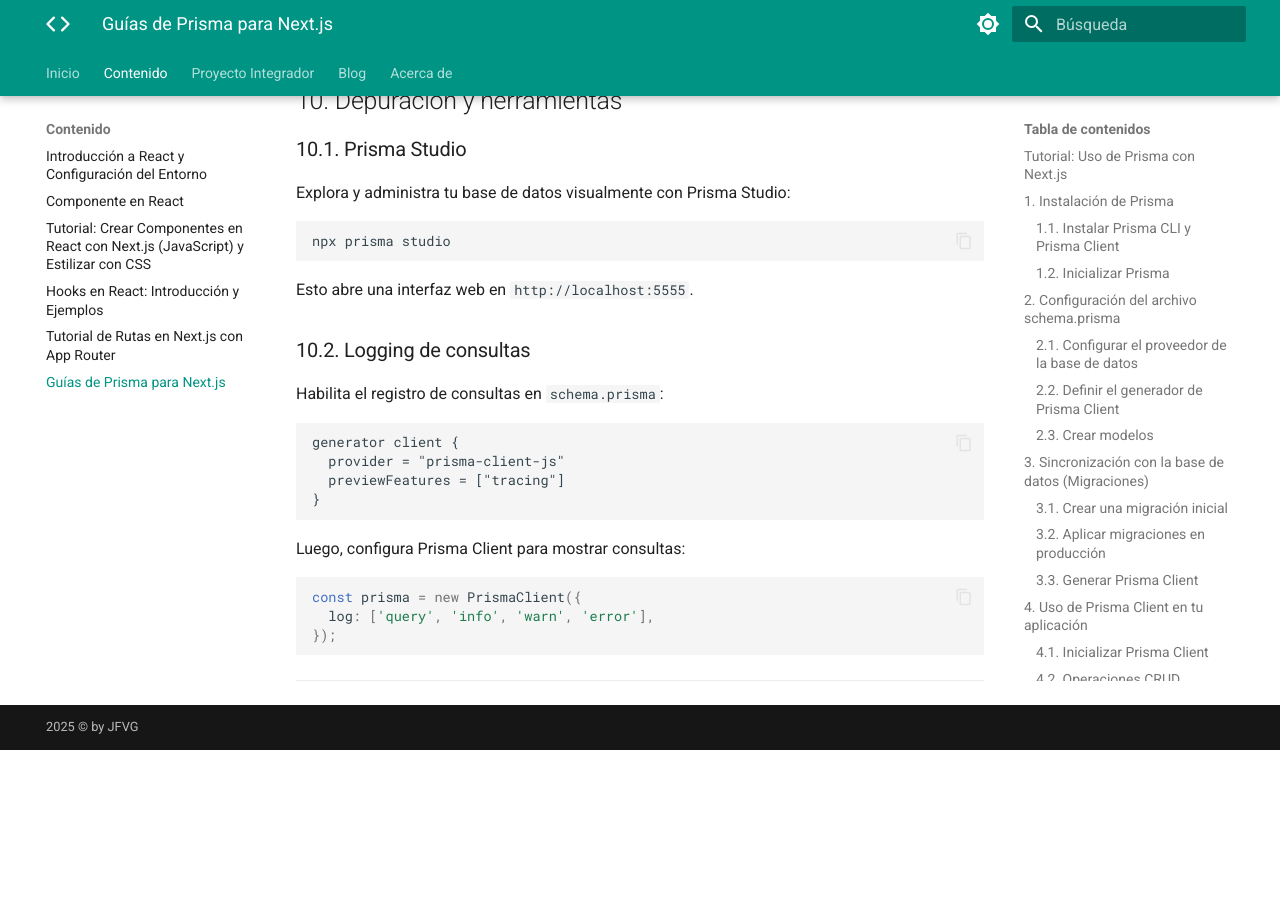
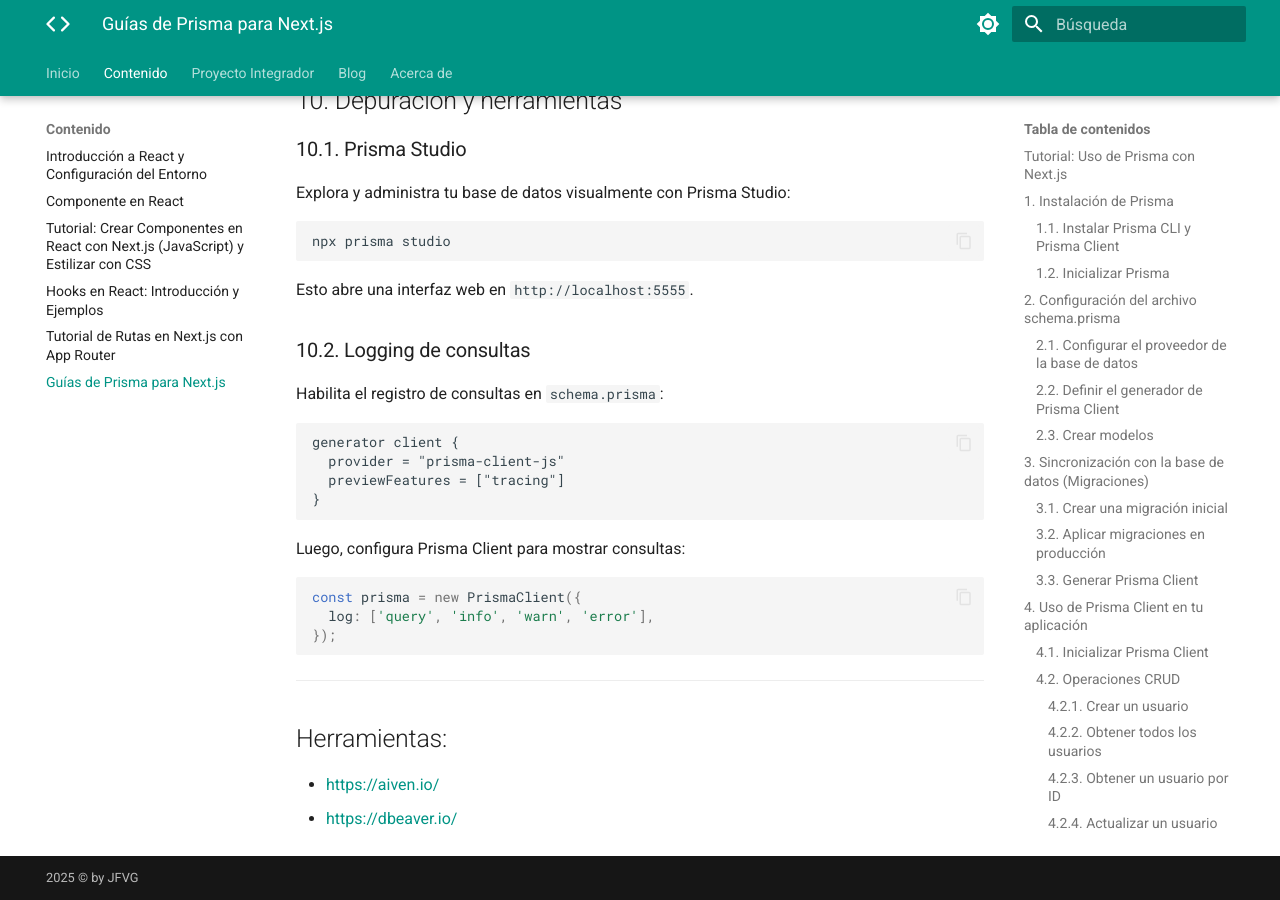
Before and after one commit to jfinfosena/25adso_react, an MkDocs documentation site: the page built from docs/content/p5.md, in a window 1280 px wide and 900 px high, scrolled down 12431 px. Built offline with MkDocs 1.6.1 and Material for MkDocs 9.7.7, drawn with Linux system fonts in a browser that asks for light colours; before the commit the page ends 13181 px from its top, so only the background shows below that.

Commit message:
Add tools section with links to Aiven and DBeaver in Prisma tutorial

````diff
--- a/docs/content/p5.md
+++ b/docs/content/p5.md
@@ -574,3 +574,8 @@
 ```
 
 ---
+
+## Herramientas:
+
+- [https://aiven.io/](https://aiven.io/)
+- [https://dbeaver.io/](https://dbeaver.io/)
````
